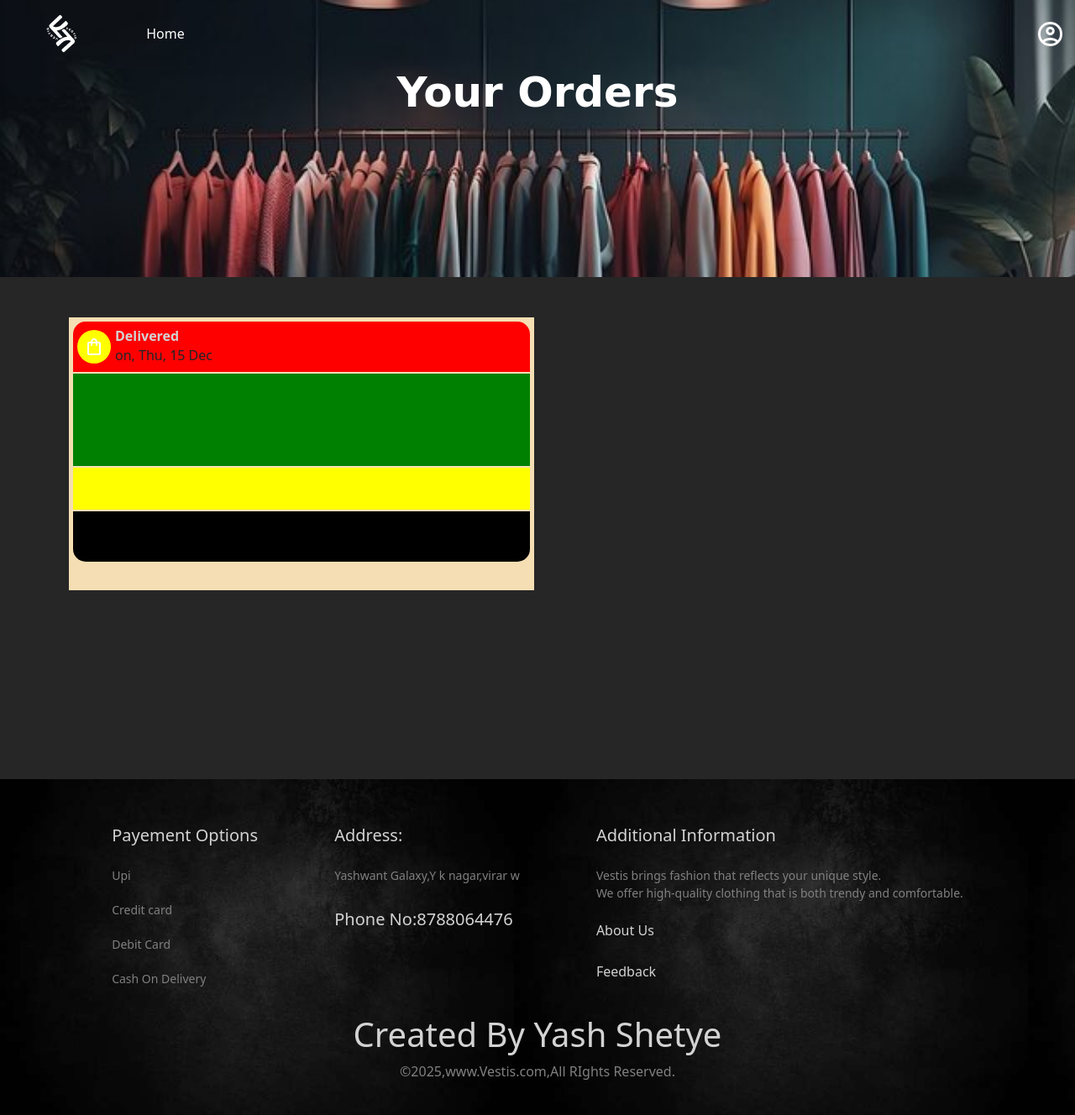
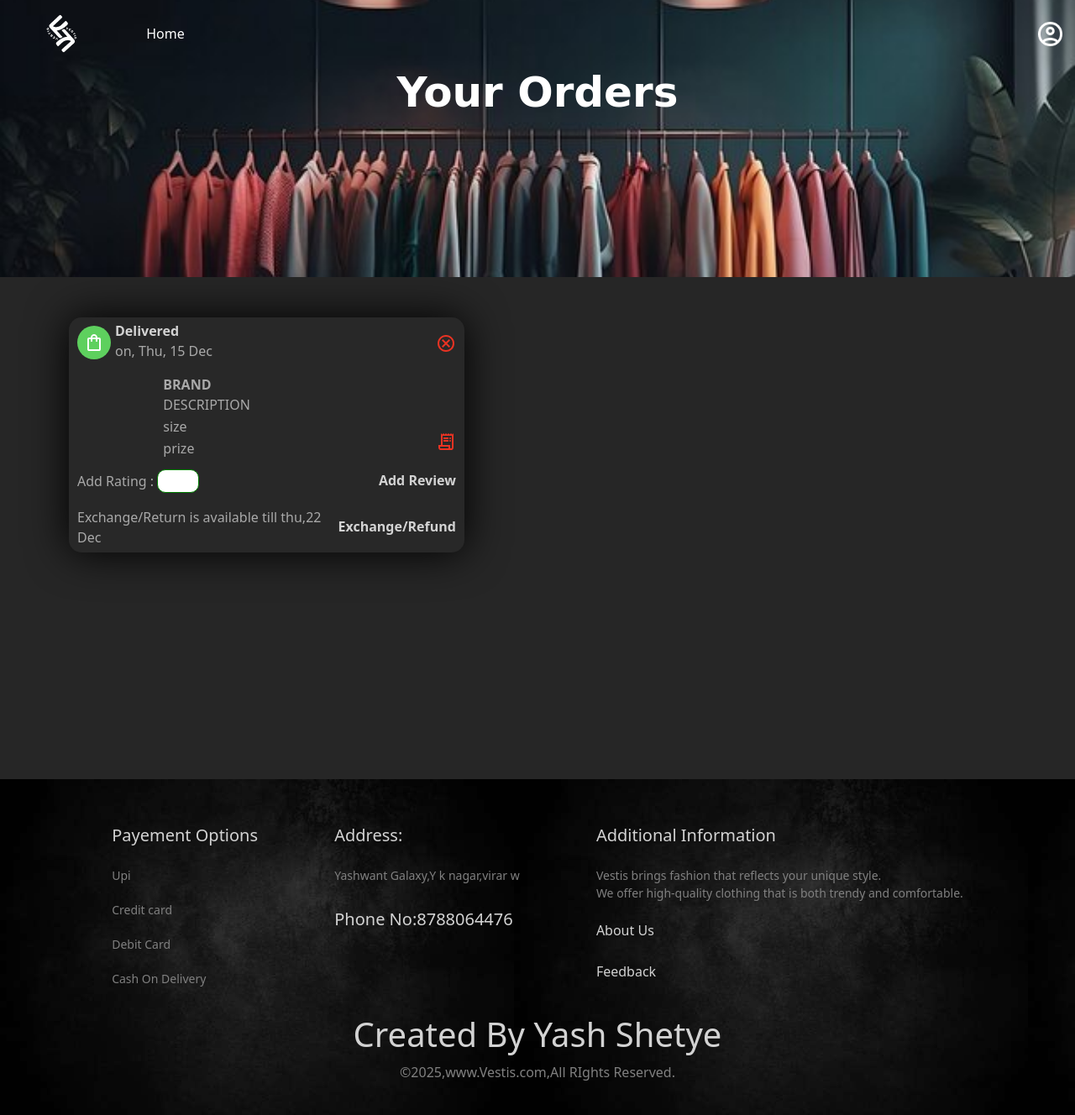
Before and after one commit to yash-2511981/Vestis, a PHP site: page /orders.php in a window 1280 px wide. Shown: the whole page at 84% size. Run offline with PHP 8.4, Linux system fonts and the light colour scheme; the visitor is signed in with stand-in values (Sample User, id 1); some web fonts are replaced.

Commit message:
updated the structure of order details card final structure of how each order gone display to user

```diff
--- a/orders.php
+++ b/orders.php
@@ -70,68 +70,132 @@ if (!isset($_SESSION['user'])) {
         .orders {
             height: 550px;
             width: auto;
+
         }
 
         .orders .order {
-            height: 325px;
-            width: 100%;
-            padding: 5px;
-            background-color: wheat;
+            height: 280px;
+            width: 85%;
+            border-radius: 15px;
+            background-color: #282828;
+            box-shadow: 0px 0px 50px black;
         }
 
         .order .status {
             height: 60px;
             width: 100%;
-            background-color: red;
+            display: flex;
+            align-items: center;
+            justify-content: space-between;
+            padding: 10px;
+            border-radius: 15px 15px 0 0;
+        }
+
+        .status .status-inside{
             display: flex;
             align-items: center;
             justify-content: start;
-            padding: 5px;
-            border-radius: 15px 15px 0 0;
-            margin-bottom: 2px;
         }
 
-        .status .status-img{
+        .status .status-img {
             height: 40px;
             width: 40px;
             border-radius: 50%;
-            background-color: yellow;
+            background-color:rgb(94, 208, 94);
             display: flex;
             align-items: center;
             justify-content: center;
         }
 
-        .status .order-status{
+        .status .order-status {
             display: flex;
             flex-direction: column;
             justify-content: space-around;
             margin-left: 5px;
         }
 
-        .order-status h6{
+        .order-status h6 {
             margin: 0;
         }
 
         .order .product {
             height: 110px;
             width: 100%;
-            padding: 5px;
-            background-color: green;
-            margin-bottom:2px;
+            padding: 10px;
+            display: flex;
+            justify-content: space-evenly;
+        }
+
+        a {
+            text-decoration-line: none;
+        }
+
+        .order .product .pimg {
+            height: 100px;
+            width: 100px;
+            border-radius: 10px;
+        }
+
+        .order .product .pdetails {
+            display: flex;
+            flex-direction: column;
+            margin-left: 10px;
+            width: 78%;
+            height: 100%;
+        }
+
+        .order .product .pdetails h6,
+        p,
+        span {
+            margin: 1px 0;
+            color: darkgrey;
+        }
+
+        .invoice {
+            height: 100%;
+            display: flex;
+            align-items: end;
+        }
+
+        .invoice a {
+            text-decoration-line: none;
+            color: red;
+        }
+
+        .invoice #bill {
+            visibility: hidden;
+            opacity: 0;
         }
 
         .order .review {
             height: 50px;
             width: 100%;
-            background-color: yellow;
-            margin-bottom: 2px;
+            display: flex;
+            justify-content: space-between;
+            align-items: center;
+            padding: 10px;
+        }
+
+        .review div input {
+            height: auto;
+            width: 50px;
+            border-radius: 10px;
+            border: 1px solid green;
+            text-align: center;
+        }
+
+        .review div label{
+            color: darkgrey;
         }
 
         .order .exchange {
             height: 60px;
             width: 100%;
-            background-color: black;
             border-radius: 0 0 15px 15px;
+            display: flex;
+            align-items: center;
+            justify-content: space-between;
+            padding: 10px;
         }
     </style>
 
@@ -182,30 +246,48 @@ if (!isset($_SESSION['user'])) {
                 <div class="col-6 m-0">
                     <div class="order">
                         <div class="status">
-                            <div class="status-img">
-                                <img src="./images/projectImages/svg/cart.svg" alt="">
+                            <div class="status-inside">
+                                <div class="status-img">
+                                    <img src="./images/projectImages/svg/cart.svg" alt="">
+                                </div>
+                                <div class="order-status">
+                                    <h6 id=""><b>Delivered</b></h6>
+                                    <span id="date">on, Thu, 15 Dec</span>
+                                </div>
                             </div>
-                            <div class="order-status">
-                                <h6 id=""><b>Delivered</b></h6>
-                                <span id="date">on, Thu, 15 Dec</span>
+                            <div>
+                                <a href=""><img src="./images/projectImages/svg/cancel.svg" alt="" id="cancel"></a>
                             </div>
                         </div>
                         <div class="product">
-                            <div id="pimg">
-                                <img src="" alt="">
+                            <div class="pimg">
+                                <img src="" alt="" width="100px">
                             </div>
                             <div class="pdetails">
-
+                                <h6><b>BRAND</b></h6>
+                                <span>DESCRIPTION</span>
+                                <span>size</span>
+                                <span>prize</span>
                             </div>
-                            <div class="act">
-
+                            <div class="invoice">
+                                <a href=""><img src="./images/projectImages/svg/receipt.svg" alt=""></a>
                             </div>
                         </div>
                         <div class="review">
+                            <div>
+                                <label for="review">Add Rating :</label>
+                                <input type="number" name="review" id="review" min="1" max="5" step="1">
+                            </div>
 
+                            <a href="">
+                                <h6><b>Add Review</b></h6>
+                            </a>
                         </div>
                         <div class="exchange">
-
+                            <span>Exchange/Return is available till thu,22 Dec</span>
+                            <a href="">
+                                <h6><b>Exchange/Refund</b></h6>
+                            </a>
                         </div>
                     </div>
                 </div>
```
Also changed, not shown: cart.php (+5 -3 lines), css/cart.css (+8 -0 lines), insertOrder.php (+5 -3 lines), images/projectImages/svg/cancel.svg (added), images/projectImages/svg/receipt.svg (added), order.php (deleted).
